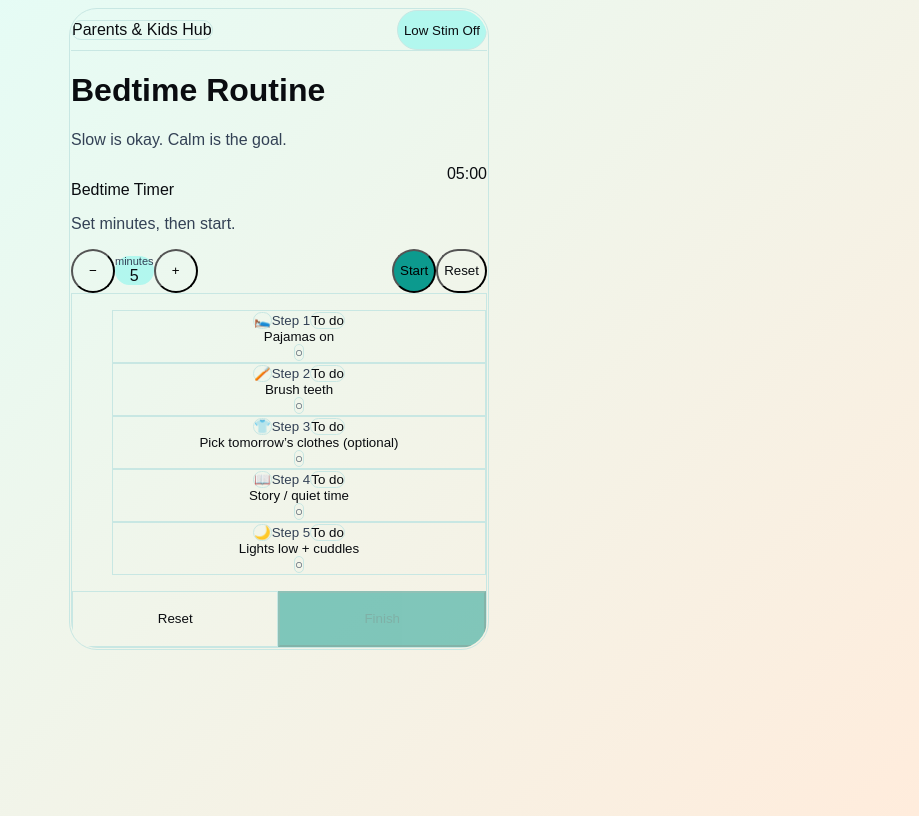
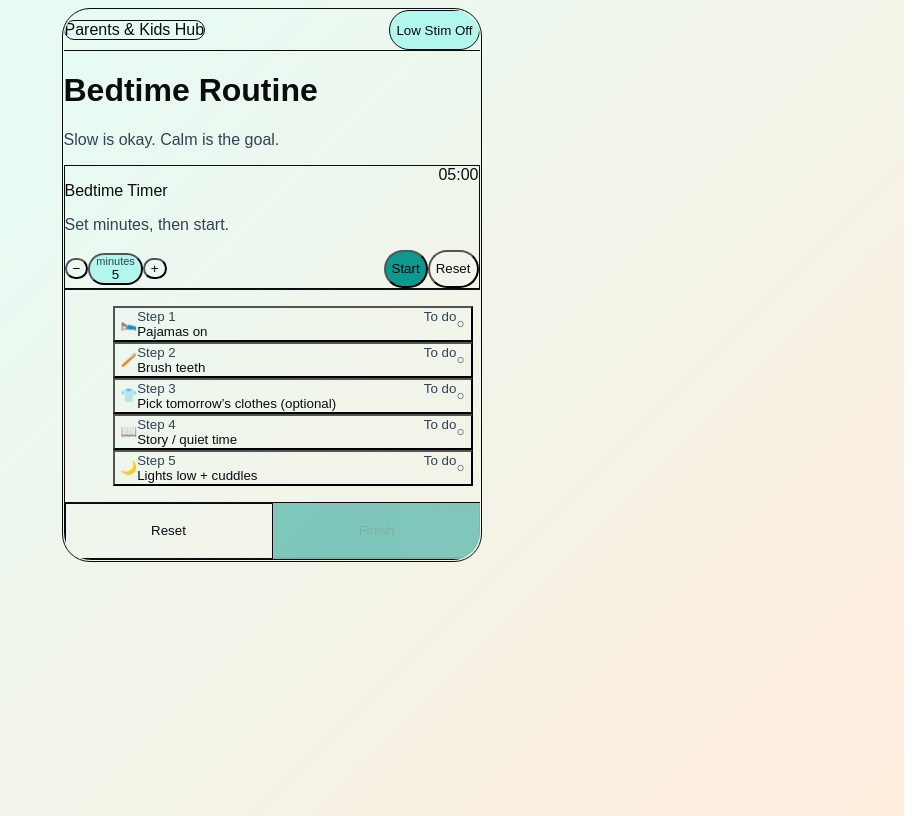
Before and after one commit to AceChianni/kidhub, a Next.js app: page /routine/bedtime in a window 1280 px wide. Shown: the whole page, without its empty margins (361-1280 px from the left). Built offline with nearby package versions, Linux system fonts and the light colour scheme.

Commit message:
edit morning routine page and timer pill for app optimization

```diff
--- a/src/app/globals.css
+++ b/src/app/globals.css
@@ -4,26 +4,24 @@
 
 /* =========================
    Light theme
+   Vibrant but soothing
    ========================= */
 :root{
-  /* Background gradient  */
-  --bg1: 224 255 250;   /* brighter aqua-mint */
-  --bg2: 255 236 220;   /* peach glow */
+  /* Background gradient */
+  --bg1: 224 255 250;
+  --bg2: 255 236 220;
 
   /* Surfaces */
   --card: 255 255 255;
-  --border: 200 231 227; /* teal-tinted border */
+  --border: 200 231 227;
 
   /* Text */
   --text: 10 12 16;
   --muted: 51 65 85;
 
   /* Brand */
-  --primary: 12 154 142;        /* bright teal */
-  --primary-soft: 178 247 238;  /* vibrant teal tint */
-
-  /* Glow token ) */
-  --glow: 20 184 166;           /* teal glow  */
+  --primary: 12 154 142;
+  --primary-soft: 178 247 238;
 
   /* Accent tones */
   --sky: 20 184 166;
@@ -32,14 +30,14 @@
   --mint: 14 165 154;
   --mint-soft: 224 255 250;
 
-  --sun: 194 96 12;          /* warm orange-brown */
-  --sun-soft: 255 226 199;   /* peachy */
+  --sun: 194 96 12;
+  --sun-soft: 255 226 199;
 
   --lav: 120 113 108;
   --lav-soft: 245 245 244;
 
-  --rose: 234 140 22;        /* bright amber */
-  --rose-soft: 255 246 225;  /* warm cream */
+  --rose: 234 140 22;
+  --rose-soft: 255 246 225;
 
   /* Theme mapping */
   --background: rgb(var(--bg1));
@@ -72,44 +70,47 @@ body{
   color: rgb(var(--muted-foreground));
 }
 
+html{
+  scrollbar-gutter: stable;
+}
+
 /* =========================
    Low-stim ON
    ========================= */
 html[data-lowstim="true"]{
   /* Background */
-  --bg1: 110 58 30;
-  --bg2: 75 38 20;
+  --bg1: 8 76 97;     /* deep teal */
+  --bg2: 6 54 70;     /* deeper teal */
 
   /* Surfaces */
-  --card: 130 72 38;
-  --border: 175 120 85;
+  --card: 12 90 112;
+  --border: 40 130 150;
 
   /* Text */
   --text: 255 248 240;
-  --muted: 235 215 195;
+  --muted: 220 235 240;
 
-  /* Buttons / Primary  */
-  --primary: 120 230 200;       /* calm mint (pops on warm bg) */
-  --primary-soft: 70 110 95;    /* muted tint for soft hovers */
+    /* Buttons / Primary (warm sand) */
+  --primary: 198 120 72;
+  --primary-soft: 172 117 45;
 
-  /* Glow token */
-  --glow: 255 200 120;          /* soft gold glow */
+
 
   /* Tones */
   --sky: 180 235 255;
-  --sky-soft: 90 120 135;
+  --sky-soft: 18 110 130;
 
   --mint: 120 230 200;
-  --mint-soft: 70 110 95;
+  --mint-soft: 20 110 105;
 
   --sun: 255 200 120;
-  --sun-soft: 140 90 50;
+  --sun-soft: 20 95 105;
 
   --lav: 220 210 255;
-  --lav-soft: 95 75 120;
+  --lav-soft: 26 110 130;
 
   --rose: 255 175 190;
-  --rose-soft: 120 60 75;
+  --rose-soft: 22 100 120;
 
   /* Derived */
   --background: rgb(var(--bg1));
@@ -132,7 +133,7 @@ html[data-lowstim="true"] .backdrop-blur{
 
 /* calmer visuals */
 html[data-lowstim="true"] body{
-  filter: saturate(0.9) contrast(0.98) brightness(1.03);
+  filter: saturate(0.95) contrast(0.98) brightness(1.02);
 }
 
 /* =========================
@@ -143,7 +144,7 @@ html[data-lowstim="true"] body{
 }
 
 .border-soft{
-  border-color: rgb(var(--border));
+  border-color: rgba(var(--border), 0.55); /* softer borders */
 }
 
 .bg-primary{
@@ -158,45 +159,17 @@ html[data-lowstim="true"] body{
   color: rgb(var(--primary));
 }
 
-.bg-sky-soft{
-  background: rgb(var(--sky-soft));
-}
+.bg-sky-soft{ background: rgb(var(--sky-soft)); }
+.bg-mint-soft{ background: rgb(var(--mint-soft)); }
+.bg-sun-soft{ background: rgb(var(--sun-soft)); }
+.bg-lav-soft{ background: rgb(var(--lav-soft)); }
+.bg-rose-soft{ background: rgb(var(--rose-soft)); }
 
-.bg-mint-soft{
-  background: rgb(var(--mint-soft));
-}
-
-.bg-sun-soft{
-  background: rgb(var(--sun-soft));
-}
-
-.bg-lav-soft{
-  background: rgb(var(--lav-soft));
-}
-
-.bg-rose-soft{
-  background: rgb(var(--rose-soft));
-}
-
-.text-sky{
-  color: rgb(var(--sky));
-}
-
-.text-mint{
-  color: rgb(var(--mint));
-}
-
-.text-sun{
-  color: rgb(var(--sun));
-}
-
-.text-lav{
-  color: rgb(var(--lav));
-}
-
-.text-rose{
-  color: rgb(var(--rose));
-}
+.text-sky{ color: rgb(var(--sky)); }
+.text-mint{ color: rgb(var(--mint)); }
+.text-sun{ color: rgb(var(--sun)); }
+.text-lav{ color: rgb(var(--lav)); }
+.text-rose{ color: rgb(var(--rose)); }
 
 .text-app{
   color: rgb(var(--text));
@@ -205,10 +178,3 @@ html[data-lowstim="true"] body{
 .text-muted{
   color: rgb(var(--muted));
 }
-
-/* Soft glow  */
-.glow-soft{
-  box-shadow:
-    0 0 0 2px rgba(var(--glow), 0.22),
-    0 0 22px rgba(var(--glow), 0.25);
-}
--- a/src/components/big-button.tsx
+++ b/src/components/big-button.tsx
@@ -1,31 +1,33 @@
 // /components/big-button.tsx
 "use client";
+
+type Props = {
+  children: React.ReactNode;
+  onClick?: () => void;
+  disabled?: boolean;
+  variant?: "primary" | "secondary";
+  className?: string;
+};
 
 export default function BigButton({
   children,
   onClick,
   disabled,
   variant = "primary",
-}: {
-  children: React.ReactNode;
-  onClick?: () => void;
-  disabled?: boolean;
-  variant?: "primary" | "secondary";
-}) {
+  className = "",
+}: Props) {
   const base =
-  "min-h-[56px] w-full rounded-xl px-4 py-3 font-medium transition-transform transition-colors duration-150 focus-visible:outline-none focus-visible:ring-2 focus-visible:ring-black/20 disabled:opacity-50 disabled:cursor-not-allowed active:scale-[0.99]";
+    "min-h-[56px] w-full rounded-xl px-4 py-3 font-medium transition-transform transition-colors duration-150 focus-visible:outline-none focus-visible:ring-2 focus-visible:ring-black/20 disabled:opacity-50 disabled:cursor-not-allowed active:scale-[0.99]";
 
   const styles =
-  variant === "primary"
-    ? "bg-primary text-white shadow-sm hover:brightness-[1.03] hover:-translate-y-[1px]"
-    : "border border-soft bg-card text-app hover:bg-primary-soft hover:-translate-y-[1px]";
-
-
+    variant === "primary"
+      ? "bg-primary text-white shadow-sm hover:brightness-[1.03] hover:-translate-y-[1px]"
+      : "border border-soft bg-card text-app hover:bg-primary-soft hover:-translate-y-[1px]";
 
   return (
     <button
       type="button"
-      className={`${base} ${styles}`}
+      className={`${base} ${styles} ${className}`}
       onClick={onClick}
       disabled={disabled}
     >
--- a/src/components/routine-checklist.tsx
+++ b/src/components/routine-checklist.tsx
@@ -1,5 +1,4 @@
-//       <TimerPill label="Transition Timer" defaultMinutes={10} minMinutes={1} maxMinutes={30} />
-
+// /components/routine-checklist.tsx
 "use client";
 
 import { useMemo, useState } from "react";
@@ -27,8 +26,6 @@ export default function RoutineChecklist({
   doneActionHref?: string;
   onFinish?: () => void;
 }) {
-
-
   const [doneIds, setDoneIds] = useState<Set<string>>(new Set());
   const [showDone, setShowDone] = useState(false);
 
@@ -57,56 +54,69 @@ export default function RoutineChecklist({
 
   return (
     <div className="space-y-4">
-      <div className="rounded-2xl border border-soft bg-card p-3 mb-2">
-        <ul className="list-none p-0 m-0 space-y-2">
+      {/* Checklist card */}
+      <div className="w-full rounded-2xl border border-soft bg-card overflow-hidden">
+        {/* Scroll area */}
+        <div className="max-h-[44vh] overflow-y-auto overflow-x-hidden px-3 py-4">
+          {/* centers the whole list block */}
+          <div className="flex justify-center">
+            <ul className="w-[min(360px,100%)] list-none p-0 m-0 space-y-3 overflow-x-hidden">
               {stableSteps.map((s, idx) => {
                 const checked = doneIds.has(s.id);
 
                 return (
-              <li key={s.id}>
+                  <li key={s.id} className="overflow-x-hidden">
                     <button
                       type="button"
                       onClick={() => toggleStep(s.id)}
                       className={[
-                    "w-full rounded-2xl border border-soft px-4 py-4",
-                    "bg-card text-app no-underline",
+                        "w-full min-w-0 overflow-hidden rounded-2xl px-4 py-4",
+                        "bg-card text-app shadow-sm",
                         "transition-transform duration-150 active:scale-[0.99]",
                         "focus-visible:outline-none focus-visible:ring-2 focus-visible:ring-black/20",
                         checked ? "bg-primary-soft" : "hover:bg-primary-soft",
                       ].join(" ")}
                       aria-pressed={checked}
                     >
-                  <div className="flex flex-col items-center text-center gap-2">
-                    <div className="flex items-center gap-2">
-                      <div className="inline-flex h-10 w-10 items-center justify-center rounded-full border border-soft bg-card">
+                      <div className="flex min-w-0 items-center gap-4">
+                        {/* Emoji bubble */}
+                        <div className="shrink-0 inline-flex h-11 w-11 items-center justify-center rounded-full bg-card shadow-sm">
                           <span className="text-xl" aria-hidden>
                             {s.emoji ?? "✅"}
                           </span>
                         </div>
 
-                      <div className="inline-flex items-center gap-2">
-                        <span className="text-xs text-muted-foreground">
+                        {/* Text block */}
+                        <div className="min-w-0 flex-1 text-left">
+                          {/* Step + Status */}
+                          <div className="grid grid-cols-[1fr_auto] items-center gap-3 min-w-0">
+                            <span className="min-w-0 text-xs text-muted-foreground truncate">
                               Step {idx + 1}
                             </span>
+
                             <span
                               className={[
-                            "inline-flex items-center justify-center rounded-full px-2 py-0.5 text-xs border border-soft",
-                            checked ? "bg-card" : "bg-card/70",
+                                "shrink-0 inline-flex items-center justify-center rounded-full px-3 py-1 text-xs font-medium",
+                                "bg-card",
+                                checked ? "text-app" : "text-muted-foreground",
                               ].join(" ")}
                             >
                               {checked ? "Done" : "To do"}
                             </span>
                           </div>
+
+                          {/* Main step text */}
+                          <div className="mt-1 text-base font-semibold leading-snug break-words">
+                            {s.text}
+                          </div>
                         </div>
 
-                    <div className="text-base font-semibold">{s.text}</div>
-
+                        {/* Check indicator */}
                         <div
                           className={[
-                        "mt-0.5 inline-flex items-center justify-center rounded-full border border-soft",
-                        "h-9 w-9",
+                            "shrink-0 inline-flex h-10 w-10 items-center justify-center rounded-full shadow-sm",
                             checked
-                          ? "bg-primary text-white"
+                              ? "bg-primary-soft text-app"
                               : "bg-card text-muted-foreground",
                           ].join(" ")}
                           aria-hidden
@@ -119,17 +129,24 @@ export default function RoutineChecklist({
                 );
               })}
             </ul>
+          </div>
+        </div>
 
-        <div className="mt-3 flex gap-2">
+        {/* Bottom action bar */}
+        <div className="border-t border-soft bg-card/95 backdrop-blur px-4 py-4">
+          <div className="grid grid-cols-2 gap-2 [&>*]:w-full">
             <BigButton variant="secondary" onClick={resetAll}>
               Reset
             </BigButton>
+
             <BigButton variant="primary" onClick={finish} disabled={!allDone}>
               Finish
             </BigButton>
           </div>
         </div>
+      </div>
 
+      {/* Done card */}
       {showDone && allDone && (
         <div className="rounded-2xl border border-soft bg-card p-4">
           <p className="text-lg font-semibold">{doneTitle}</p>
@@ -148,7 +165,6 @@ export default function RoutineChecklist({
           )}
         </div>
       )}
-
     </div>
   );
 }
--- a/src/components/timer-pill.tsx
+++ b/src/components/timer-pill.tsx
@@ -7,6 +7,9 @@ import { useLowStim } from "@/components/low-stim-provider";
 function pad(n: number) {
   return String(n).padStart(2, "0");
 }
+
+const PRESETS_TOP = [5, 10, 15] as const;
+const PRESETS_BOTTOM = [20, 30] as const;
 
 export default function TimerPill({
   label = "Transition Timer",
@@ -29,16 +32,18 @@ export default function TimerPill({
   const [secondsLeft, setSecondsLeft] = useState(totalSeconds);
   const [running, setRunning] = useState(false);
 
+  const [showPresets, setShowPresets] = useState(false);
   const completedRef = useRef(false);
 
+  // Only reset the clock when MINUTES change (and we're not running)
   useEffect(() => {
     if (!running) {
       setSecondsLeft(totalSeconds);
       completedRef.current = false;
     }
-    // eslint-disable-next-line react-hooks/exhaustive-deps
-  }, [minutes]);
+  }, [minutes, totalSeconds]); // important: not dependent on running
 
+  // Tick down while running
   useEffect(() => {
     if (!running) return;
     const t = window.setInterval(() => {
@@ -47,6 +52,7 @@ export default function TimerPill({
     return () => window.clearInterval(t);
   }, [running]);
 
+  // Completion behavior
   useEffect(() => {
     if (secondsLeft === 0 && running) setRunning(false);
 
@@ -62,55 +68,95 @@ export default function TimerPill({
   const canDec = !running && minutes > minMinutes;
   const canInc = !running && minutes < maxMinutes;
 
+  const setPreset = (m: number) => {
+    if (running) return;
+    const clamped = Math.max(minMinutes, Math.min(maxMinutes, m));
+    setMinutes(clamped);
+    setShowPresets(false);
+  };
+
   return (
-    <div className="rounded-2xl bg-card px-4 py-3">
+    <div className="rounded-2xl border border-soft bg-card p-3">
       <div className="flex items-start justify-between gap-3">
-        <div className="min-w-0">
+        <div>
           <p className="text-sm font-semibold text-app">{label}</p>
-          <p className="mt-0.5 text-sm text-muted-foreground">
-            {lowStim ? "Low stim mode reduces intensity." : "Set minutes, then start."}
+          <p className="text-sm text-muted-foreground">
+            {lowStim
+              ? "Low stim mode reduces intensity + switches to dark theme."
+              : "Set minutes, then start."}
           </p>
         </div>
 
-        <div className="text-right">
+        <div className="rounded-xl bg-card px-3 py-1.5 text-right shadow-sm">
           <div className="text-xl font-semibold tabular-nums text-app">
             {pad(mm)}:{pad(ss)}
           </div>
         </div>
       </div>
 
-      <div className="mt-4 flex items-center justify-between gap-3">
+      <div className="mt-3 flex items-center justify-between gap-4">
+        {/* Minute controls */}
         <div className="flex items-center gap-3">
           <button
             type="button"
             disabled={!canDec}
             onClick={() => setMinutes((m) => Math.max(minMinutes, m - 1))}
-            className="min-h-[44px] min-w-[44px] rounded-full bg-card hover:bg-primary-soft disabled:opacity-50"
+            className={[
+              "h-8 w-8 rounded-full",
+              "bg-card shadow-sm",
+              "disabled:opacity-50",
+              "transition-transform active:scale-[0.98]",
+              "focus-visible:outline-none focus-visible:ring-2 focus-visible:ring-black/20",
+              "hover:bg-primary-soft",
+            ].join(" ")}
             aria-label="Decrease minutes"
           >
             −
           </button>
 
-          <div className="rounded-full bg-primary-soft px-5 py-2 text-center">
+          {/* Clicking this toggles the chips (and it sits IN FLOW, so no overlap) */}
+          <button
+            type="button"
+            disabled={running}
+            onClick={() => setShowPresets((s) => !s)}
+            className={[
+              "rounded-full px-4 py-2 text-center shadow-sm",
+              "bg-primary-soft text-app",
+              "transition-transform active:scale-[0.99]",
+              "focus-visible:outline-none focus-visible:ring-2 focus-visible:ring-black/20",
+              running ? "opacity-60" : "hover:brightness-[1.02]",
+            ].join(" ")}
+            aria-expanded={showPresets}
+          >
             <div className="text-[11px] leading-none text-muted-foreground">minutes</div>
-            <div className="text-sm font-semibold text-app">{minutes}</div>
-          </div>
+            <div className="text-sm font-semibold">{minutes}</div>
+          </button>
 
           <button
             type="button"
             disabled={!canInc}
             onClick={() => setMinutes((m) => Math.min(maxMinutes, m + 1))}
-            className="min-h-[44px] min-w-[44px] rounded-full bg-card hover:bg-primary-soft disabled:opacity-50"
+            className={[
+              "h-8 w-8 rounded-full",
+              "bg-card shadow-sm",
+              "disabled:opacity-50",
+              "transition-transform active:scale-[0.98]",
+              "focus-visible:outline-none focus-visible:ring-2 focus-visible:ring-black/20",
+              "hover:bg-primary-soft",
+            ].join(" ")}
             aria-label="Increase minutes"
           >
             +
           </button>
         </div>
 
+        {/* Start/Pause + Reset */}
         <div className="flex gap-2">
           <button
+            type="button"
             className={[
-              "min-h-[44px] rounded-full px-4 text-sm font-medium transition-colors",
+              "min-h-[38px] rounded-full px-4 text-sm font-medium shadow-sm",
+              "transition-colors",
               "focus-visible:outline-none focus-visible:ring-2 focus-visible:ring-black/20",
               running ? "bg-card text-app hover:bg-primary-soft" : "bg-primary text-white hover:brightness-[1.03]",
             ].join(" ")}
@@ -120,7 +166,8 @@ export default function TimerPill({
           </button>
 
           <button
-            className="min-h-[44px] rounded-full bg-card px-4 text-sm font-medium text-app hover:bg-primary-soft"
+            type="button"
+            className="min-h-[38px] rounded-full bg-card px-4 text-sm font-medium text-app hover:bg-primary-soft shadow-sm"
             onClick={() => {
               setRunning(false);
               setSecondsLeft(totalSeconds);
@@ -131,6 +178,57 @@ export default function TimerPill({
           </button>
         </div>
       </div>
+
+      {/* Quick picks (IN FLOW) so it pushes content down instead of covering the checklist */}
+      {showPresets && !running && (
+        <div className="mt-3 rounded-2xl bg-card p-3 shadow-sm">
+          <p className="text-xs font-semibold text-muted-foreground mb-2">Quick picks</p>
+
+          <div className="space-y-2">
+            <div className="grid grid-cols-3 gap-2">
+              {PRESETS_TOP.map((m) => {
+                const active = minutes === m;
+                return (
+                  <button
+                    key={m}
+                    type="button"
+                    onClick={() => setPreset(m)}
+                    className={[
+                      "min-h-[38px] rounded-full px-3 text-sm font-semibold",
+                      "shadow-sm",
+                      active ? "bg-primary text-white" : "bg-primary-soft text-app hover:brightness-[1.02]",
+                      "focus-visible:outline-none focus-visible:ring-2 focus-visible:ring-black/20",
+                    ].join(" ")}
+                  >
+                    {m} min
+                  </button>
+                );
+              })}
+            </div>
+
+            <div className="grid grid-cols-2 gap-2">
+              {PRESETS_BOTTOM.map((m) => {
+                const active = minutes === m;
+                return (
+                  <button
+                    key={m}
+                    type="button"
+                    onClick={() => setPreset(m)}
+                    className={[
+                      "min-h-[38px] rounded-full px-3 text-sm font-semibold",
+                      "shadow-sm",
+                      active ? "bg-primary text-white" : "bg-primary-soft text-app hover:brightness-[1.02]",
+                      "focus-visible:outline-none focus-visible:ring-2 focus-visible:ring-black/20",
+                    ].join(" ")}
+                  >
+                    {m} min
+                  </button>
+                );
+              })}
+            </div>
+          </div>
+        </div>
+      )}
     </div>
   );
 }
```
Also changed, not shown: src/app/routine/morning/page.tsx (+6 -9 lines). Lines whose indentation alone changed are shown as unchanged.
